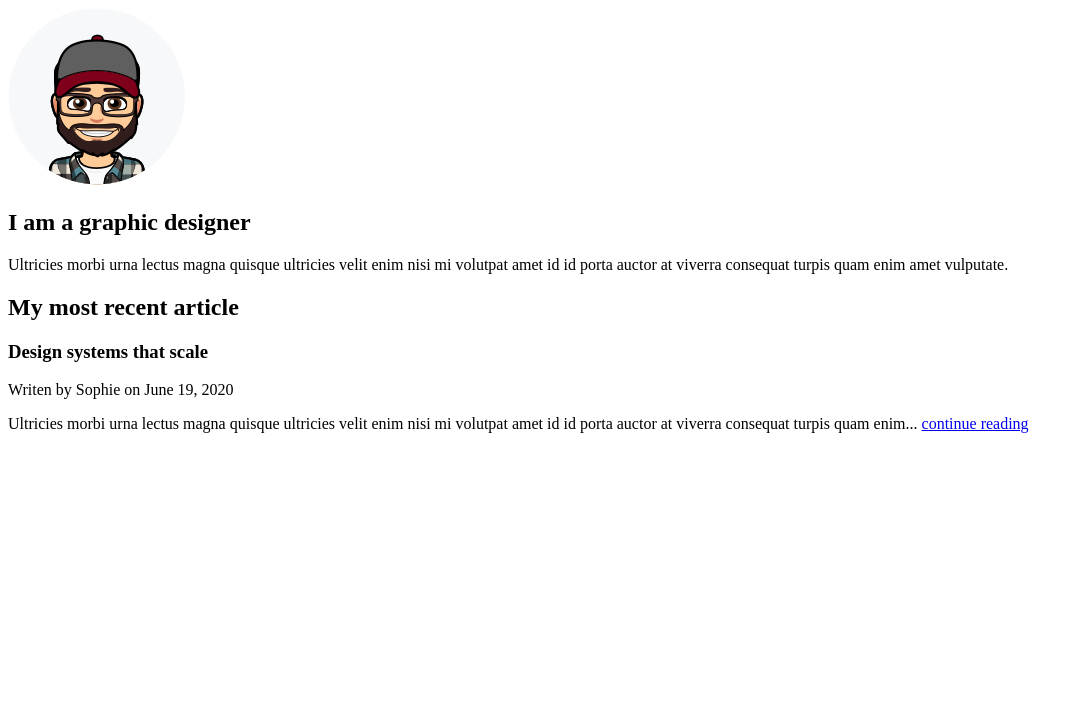
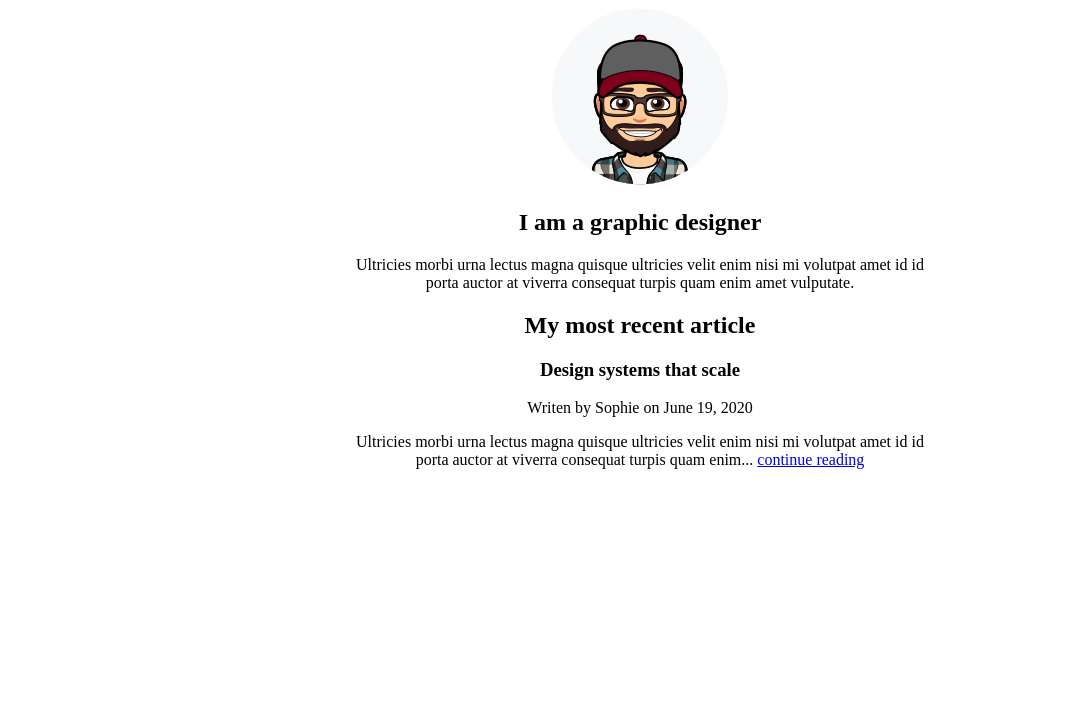
Before and after one commit to arslonga83/scrimba-css-fundamentals-challenge, a plain HTML site: page index.html in a window 1280 px wide. Shown: the part 73-800 px from the top of the page, without its empty margins (0-1083 px from the left). Drawn offline with Linux system fonts and the light colour scheme.

Commit message:
challenge 1 complete

```diff
--- a/index.html
+++ b/index.html
@@ -8,8 +8,9 @@
   <link rel="stylesheet" href="style.css">
 </head>
 <body>
+  <div class="container">
     <h1>Hello, my name is Jeff</h1>
-  <img src="./images/avatar.png">
+    <img src="./images/avatar.png" alt="cartoon headshot with beard and hat">
     <h2>I am a graphic designer</h2>
     <p>Ultricies morbi urna lectus magna quisque ultricies velit enim nisi mi volutpat amet id id porta auctor at viverra consequat turpis quam enim amet vulputate.</p>
 
@@ -19,5 +20,6 @@
         <p>Writen by Sophie on June 19, 2020</p>
         <p>Ultricies morbi urna lectus magna quisque ultricies velit enim nisi mi volutpat amet id id porta auctor at viverra consequat turpis quam enim... <a href="#">continue reading</a></p>
     </article>
+  </div>
 </body>
 </html>
--- a/style.css
+++ b/style.css
@@ -0,0 +1,10 @@
+body {
+  margin: 0;
+  padding: 0;
+  text-align: center;
+}
+
+.container {
+  width: 570px;
+  margin: 0 auto;
+}
```
Lines whose indentation alone changed are shown as unchanged.
